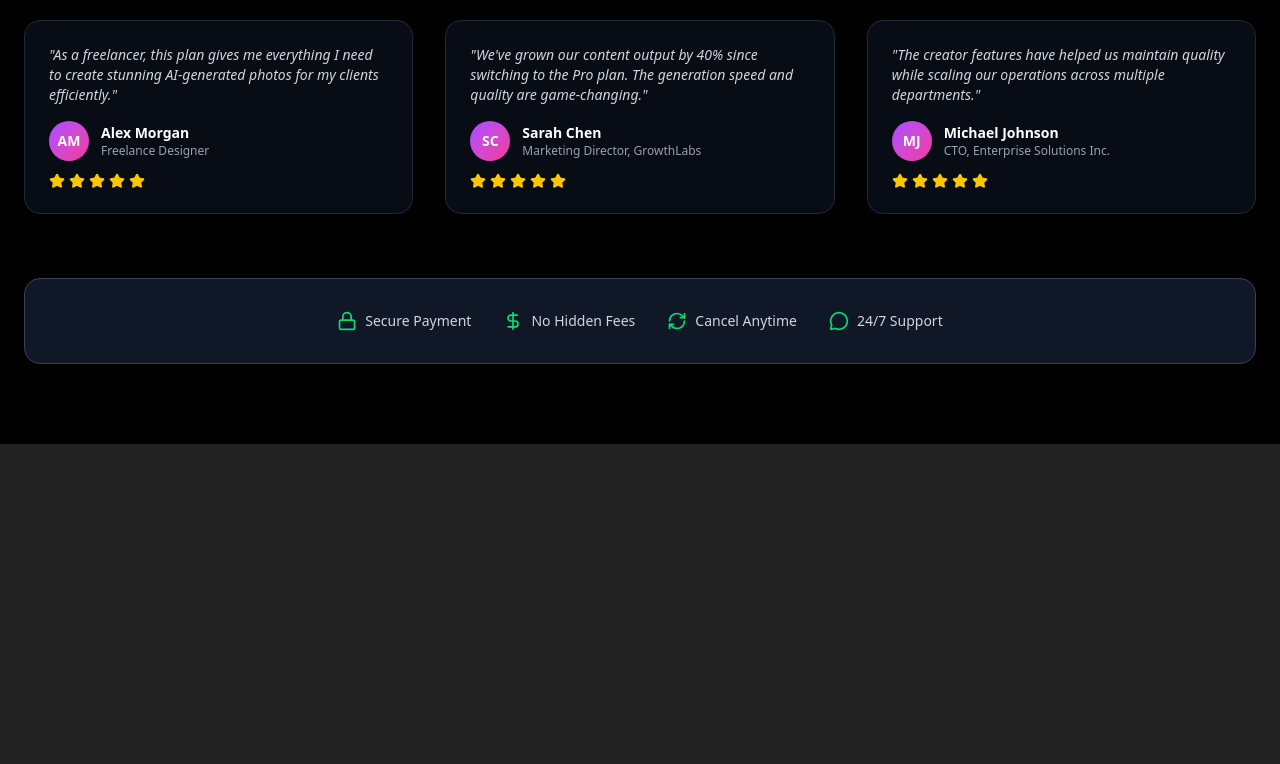
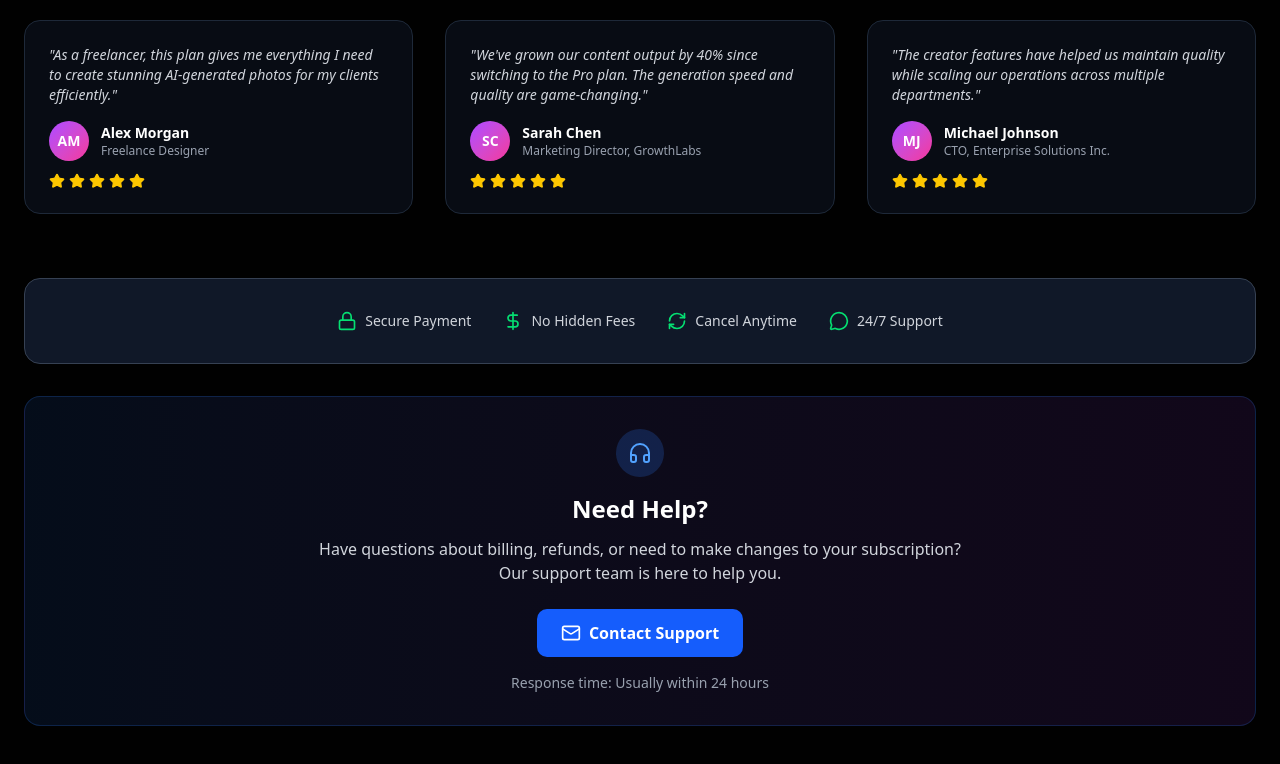
Before and after one commit to BhaveshG-22/pg-app, a Next.js app: page /plans in a window 1280 px wide. Shown: the part 816-1580 px from the top of the page. Before the commit the page ends 1260 px from the top, so only its background shows below. Built offline with nearby package versions, Linux system fonts and the light colour scheme; no server answers; the database is empty.

Commit message:
feat: improve navigation and support accessibility

```diff
--- a/src/app/plans/page.tsx
+++ b/src/app/plans/page.tsx
@@ -266,7 +266,7 @@ export default function PricingPlans() {
           </div>
 
           {/* Trust Badges */}
-          <div className="bg-gray-900 rounded-2xl border border-gray-700 p-8">
+          <div className="bg-gray-900 rounded-2xl border border-gray-700 p-8 mb-8">
             <div className="flex flex-wrap justify-center items-center gap-8">
               <div className="flex items-center gap-2 text-gray-300">
                 <Lock className="w-5 h-5 text-green-400" />
@@ -286,6 +286,29 @@ export default function PricingPlans() {
               </div>
             </div>
           </div>
+
+          {/* Support Section */}
+          <div className="bg-gradient-to-r from-blue-500/10 to-purple-500/10 rounded-2xl border border-blue-500/20 p-8">
+            <div className="text-center">
+              <div className="inline-flex items-center justify-center w-12 h-12 bg-blue-500/20 rounded-full mb-4">
+                <Headphones className="w-6 h-6 text-blue-400" />
+              </div>
+              <h3 className="text-2xl font-bold text-white mb-3">Need Help?</h3>
+              <p className="text-gray-300 mb-6 max-w-2xl mx-auto">
+                Have questions about billing, refunds, or need to make changes to your subscription? Our support team is here to help you.
+              </p>
+              <a
+                href="mailto:support@pixelglow.app"
+                className="inline-flex items-center gap-2 bg-blue-600 hover:bg-blue-700 text-white px-6 py-3 rounded-lg font-semibold transition-all duration-200"
+              >
+                <Mail className="w-5 h-5" />
+                Contact Support
+              </a>
+              <p className="text-sm text-gray-400 mt-4">
+                Response time: Usually within 24 hours
+              </p>
+            </div>
+          </div>
         </div>
       </div>
     </>
--- a/src/components/Footer.tsx
+++ b/src/components/Footer.tsx
@@ -6,15 +6,18 @@ import { usePresets, Preset } from '@/contexts/PresetContext'
 
 const staticFooterData = {
   "Pages": [
-    "Free AI Photo Generator",
-    "Photo Shoot Ideas",
+    "Dashboard",
     "Gallery",
     "Sign up or Log in",
     "Plans",
     "FAQ",
     "Billing",
-    "Legal",
     "Report Issue"
+  ],
+  "Legal": [
+    "Terms of Service",
+    "Privacy Policy",
+    "Refund Policy"
   ]
 }
 
@@ -26,8 +29,7 @@ export function Footer() {
 
     const categories: Record<string, Preset[]> = {
       "Professional": presets.filter(p => p.category === "Professional"),
-      "Creative": presets.filter(p => p.category === "Creative"),
-      "Artistic": presets.filter(p => p.category === "Artistic")
+      "Creative": presets.filter(p => p.category === "Creative")
     }
 
     return categories
@@ -67,8 +69,13 @@ export function Footer() {
                   <li key={index}>
                     <Link
                       href={
+                        link === "Dashboard" ? "/dashboard" :
                         link === "Report Issue" ? "/report-issue" :
                         link === "Plans" ? "/plans" :
+                        link === "Sign up or Log in" ? "/sign-up?redirect_url=/dashboard" :
+                        link === "Terms of Service" ? "/terms" :
+                        link === "Privacy Policy" ? "/privacy" :
+                        link === "Refund Policy" ? "/refund" :
                         `/preset/${link.toLowerCase().replace(/\s+/g, '-').replace(/[^a-z0-9-]/g, '')}`
                       }
                       className="text-sm text-muted-foreground hover:text-foreground transition-colors"
```
